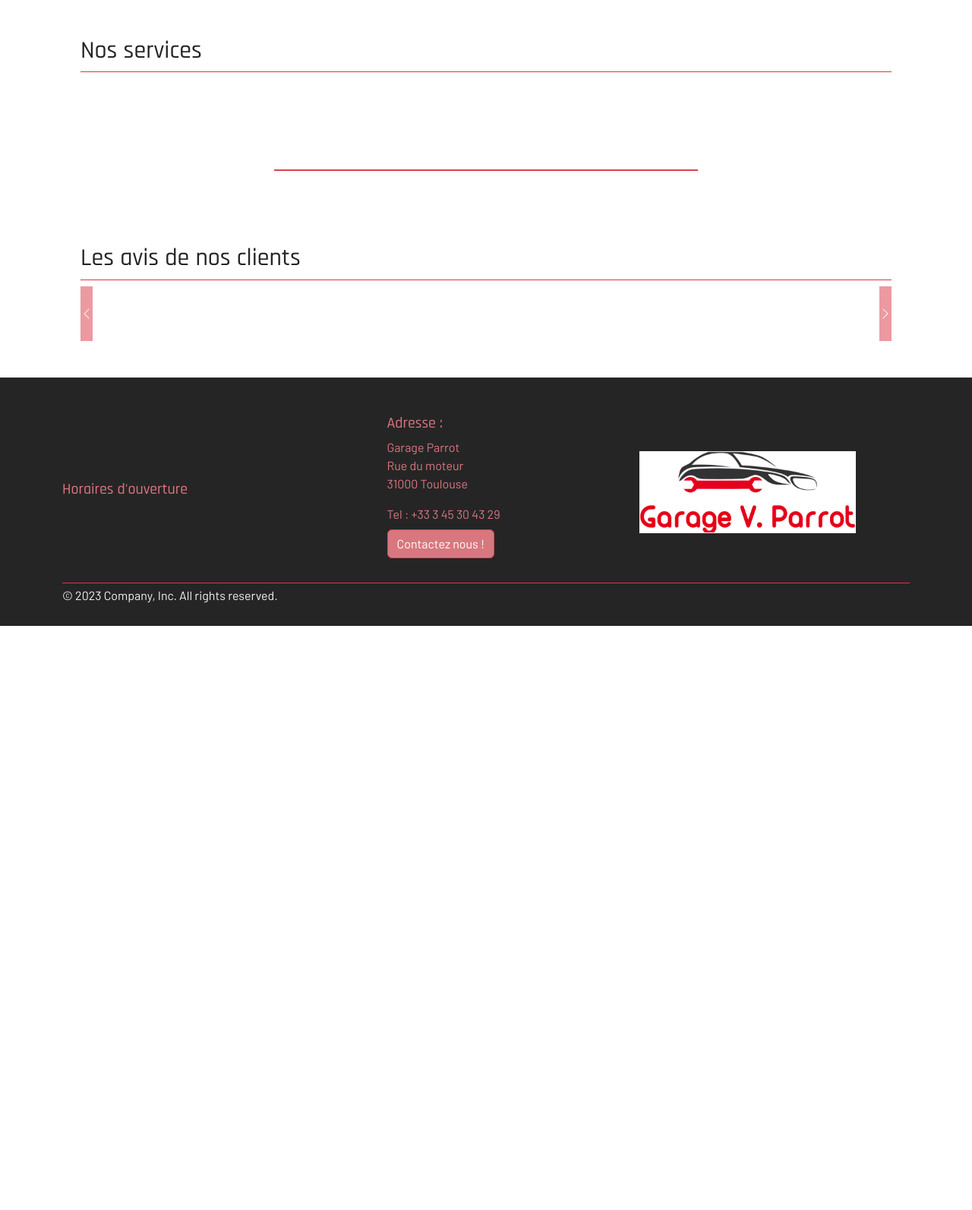
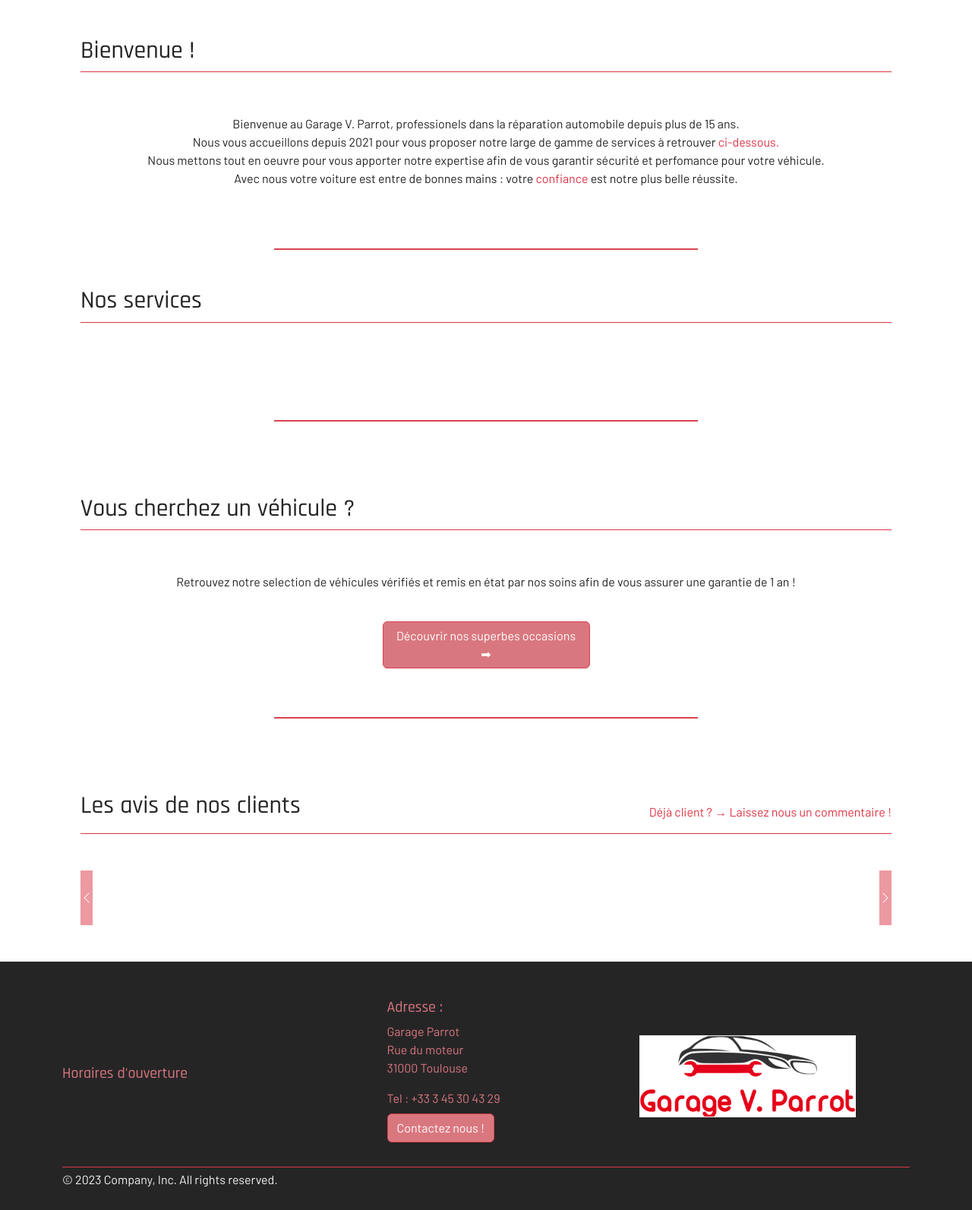
Before and after one commit to OHLAntoine/ECF_garage, a Symfony app: template templates/home/index.html.twig in a window 1280 px wide. Shown: the part 145-1738 px from the top of the page at 76% size. Before the commit the page ends 969 px from the top, so only its background shows below. Run offline with Twig, Linux system fonts and the light colour scheme; the template is opened without the code that fills it, so the values that code supplies are empty; some libraries are stand-ins or nearby versions.

Commit message:
Amélioration de la page d'accueil

```diff
--- a/public/styles/override-bootstrap.css
+++ b/public/styles/override-bootstrap.css
@@ -78,3 +78,7 @@
     --bs-btn-disabled-border-color: var(--primary);
     --bs-gradient: none;
 }
+
+.text-danger {
+    --bs-text-color: var(--danger);
+}
--- a/templates/base.html.twig
+++ b/templates/base.html.twig
@@ -123,7 +123,9 @@
                         </div>
 
                         <div class="col-md-4 offset-md-1">
-                            <img src="{{ asset('images/Logo-garage-Parrot.png')}}" alt="Logo Garage V. Parrot" class="logo_footer">
+                            <a href="/">
+                                <img src="{{ asset('images/Logo-garage-Parrot.png')}}" alt="Logo Garage V. Parrot" class="logo_footer">
+                            </a>
                         </div>
                     </div>
 
--- a/templates/contact/form.html.twig
+++ b/templates/contact/form.html.twig
@@ -7,11 +7,11 @@
         {{ form_start(contact_form) }}
             {{ form_label(contact_form.subject) }}
                 {% if car %}
-                    {{ form_widget(contact_form.subject, {'attr': {'class': 'mb-3', 'value': car.title }}) }}
+                    {{ form_widget(contact_form.subject, {'attr': {'class': 'mb-3', 'value': 'Demande d\'informations : ' ~ car.title }}) }}
                 {% elseif service %}
-                    {{ form_widget(contact_form.subject, {'attr': {'class': 'mb-3', 'value': service.title }}) }}
+                    {{ form_widget(contact_form.subject, {'attr': {'class': 'mb-3', 'value': 'Demande de devis pour : ' ~ service.title }}) }}
                 {% else %}
-                    {{ form_widget(contact_form.subject, {'attr': {'class': 'mb-3', 'value': '' }}) }}
+                    {{ form_widget(contact_form.subject, {'attr': {'class': 'mb-3', 'value': 'Demande de contact' }}) }}
                 {% endif %}
             {{ form_rest(contact_form) }}
             <input type="submit" value="Envoyer la demande de contact" class="btn btn-primary mb-5">
--- a/templates/home/index.html.twig
+++ b/templates/home/index.html.twig
@@ -2,7 +2,21 @@
 
 {% block body %}
 
-    <div class="container px-4 py-5" id="featured-3">
+    <div class="container px-4 pt-5 pb-3" id="featured-1">
+        <h2 class="pb-2 border-bottom border-danger">Bienvenue !</h2>
+        <div class="row g-4 py-5 row-cols-12">
+            <p class="text-center">Bienvenue au Garage V. Parrot, professionels dans la réparation automobile depuis plus de 15 ans.
+            <br>Nous vous accueillons depuis 2021 pour vous proposer notre large de gamme de services à retrouver
+            <span><a href="#featured-2" class="text-danger">ci-dessous.</a></span>
+            <br>Nous mettons tout en oeuvre pour vous apporter notre expertise afin de vous garantir sécurité et perfomance pour votre véhicule.
+            <br>Avec nous votre voiture est entre de bonnes mains : votre <span><a href="#featured-4" class="text-danger">confiance</a></span>
+            est notre plus belle réussite.</p>
+        </div>
+    </div>
+
+    <div class="d-flex justify-content-center align-items-center mb-5"><span class="line"></span></div>
+
+    <div class="container px-4 pb-5" id="featured-2">
         <h2 class="pb-2 border-bottom border-danger">Nos services</h2>
         <div class="row g-4 py-5 row-cols-1 row-cols-lg-3">
             {% for service in services %}
@@ -24,9 +38,22 @@
 
     <div class="d-flex justify-content-center align-items-center mb-5"><span class="line"></span></div>
 
-    <div class="container px-4 py-5" id="featured-3">
-        <h2 class="pb-2 border-bottom border-danger">Les avis de nos clients</h2>
-        <div id="carouselExample" class="carousel slide">
+    <div class="container px-4 pt-5 pb-3" id="featured-3">
+        <h2 class="pb-2 border-bottom border-danger">Vous cherchez un véhicule ?</h2>
+        <div class="row g-4 py-5 row-cols-12 d-flex flex-column justify-content-center align-items-center">
+            <p class="text-center">Retrouvez notre selection de véhicules vérifiés et remis en état par nos soins afin de vous assurer une garantie de 1 an !</p>
+            <button class="btn btn-primary w-25 text-center">Découvrir nos superbes occasions ➡︎</button>
+        </div>
+    </div>
+
+    <div class="d-flex justify-content-center align-items-center mb-5"><span class="line"></span></div>
+
+    <div class="container px-4 py-5" id="featured-4">
+        <div class="d-flex justify-content-between align-items-center border-bottom border-danger">
+            <h2 class="pb-2">Les avis de nos clients</h2>
+            <a href="/new-avis" class="text-danger">Déjà client ? → Laissez nous un commentaire !</a>
+        </div>
+        <div id="carouselExample" class="carousel slide mt-5">
             <div class="carousel-inner">
                 <div class="carousel-item active">
                     <div class="row g-4 py-5 row-cols-1 row-cols-lg-3 justify-content-evenly carousel-avis">
```
Also changed, not shown: templates/cars/form.html.twig (+5 -3 lines).
